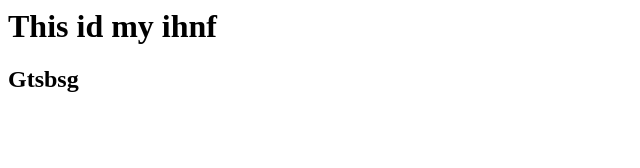
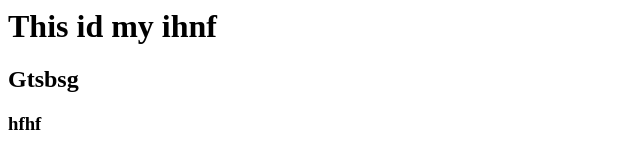
Before and after one commit to Pranayxavier1269/myrepo1, a plain HTML site: page index.html in a window 1280 px wide. Shown: the full height of the page, 0-640 px from the left. Drawn offline with Linux system fonts and the light colour scheme.

```diff
--- a/index.html
+++ b/index.html
@@ -2,5 +2,6 @@
 <body>
     <h1>This id my ihnf</h1>
     <h2>Gtsbsg</h2>
+    <h3>hfhf</h3>
 </body>
 </html>
```
Also changed, not shown: 1 other file.
